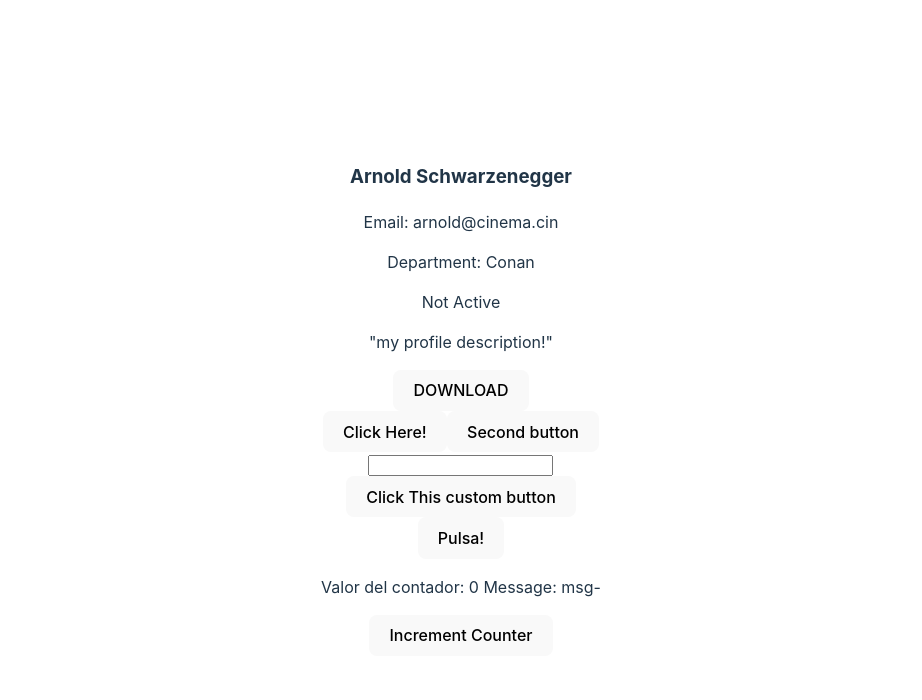
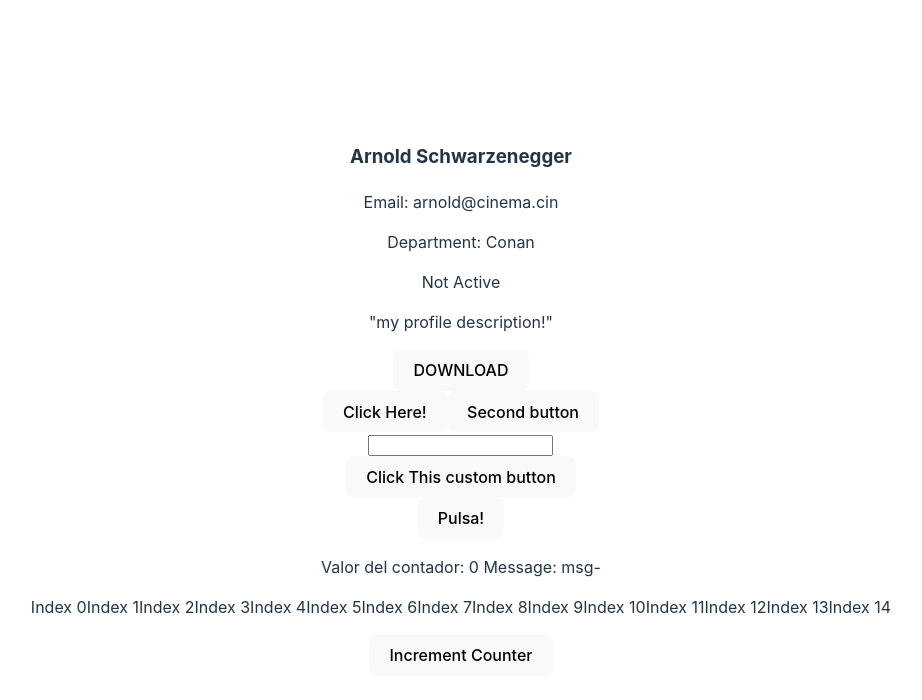
Before and after one commit to gustavogmv/gmv2-tecnofor-react, a React (Vite) app in the folder components/: page / in a window 1280 px wide. Shown: the top 700 px of the page, without its empty margins (179-1101 px from the left). Built offline with nearby package versions, Linux system fonts and the light colour scheme.

Commit message:
day02, state management example: state initialized using function

```diff
--- a/components/src/components/State.tsx
+++ b/components/src/components/State.tsx
@@ -1,9 +1,22 @@
 // how to manage state in React example!
 import {useState, MouseEvent} from "react";
+
+const createArray = () =>
+//function createArray() : string[]
+{
+    const items : string[] = []
+    for (let i = 0; i < 15; i++) {
+        items.push(`Index ${i}`)
+    }
+    return items
+}
 
 const State = () => {
     const [counter, setCounter] = useState<number>(0)
     const [msg, setMessage] = useState<string>("msg-")
+
+    // state con valor por defecto calculado
+    const [items, setItems] = useState<string[]>(createArray)
 
 
     function hdlClick(ev: MouseEvent) {
@@ -18,6 +31,7 @@ const State = () => {
         <p>
             Valor del contador: {counter} Message: {msg}
         </p>
+        <p>{items}</p>
         <button onClick={hdlClick}>Increment Counter</button>
     </div>
 }
```
